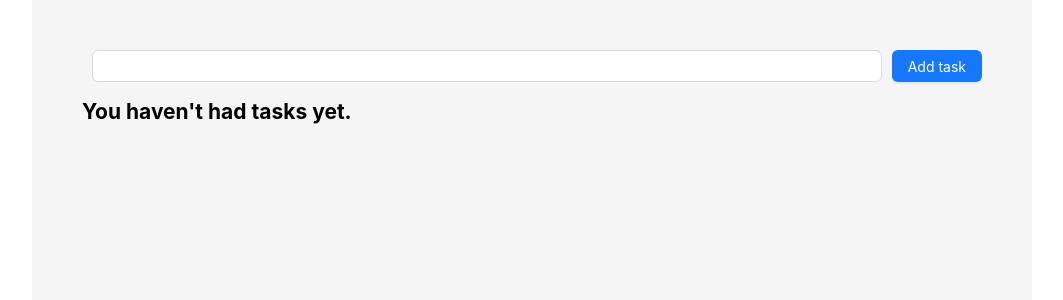
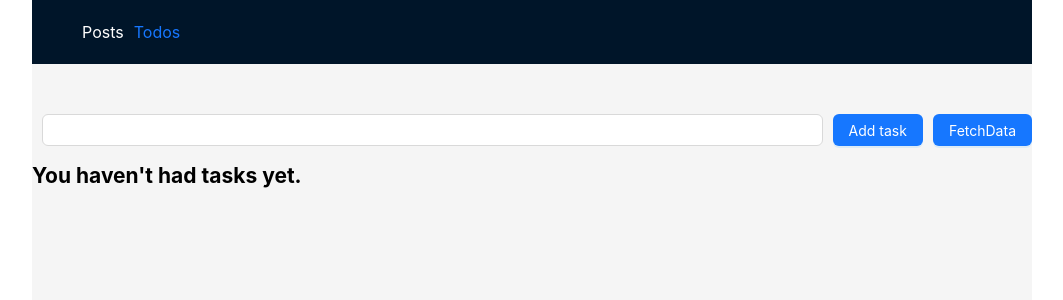
Before and after one commit to stasya2011/todos, a React (Create React App) app: page / in a window 1280 px wide. Shown: the top 300 px of the page, without its empty margins (108-1171 px from the left). Built offline with nearby package versions, Linux system fonts and the light colour scheme.

Commit message:
add action-creators

```diff
--- a/package.json
+++ b/package.json
@@ -17,6 +17,7 @@
     "react": "^18.2.0",
     "react-dom": "^18.2.0",
     "react-redux": "^8.1.3",
+    "react-router-dom": "^6.19.0",
     "react-scripts": "5.0.1",
     "sass": "^1.69.5",
     "typescript": "^4.9.5",
--- a/src/App.scss
+++ b/src/App.scss
@@ -3,5 +3,17 @@
     height: 100vh;
     border: 5px solid green($color: #000000);
     margin: 0 auto;
-    padding: 50px;
 }
+
+.header {
+    margin-bottom: 50px;
+
+    a {
+        font-size: 16px;
+        margin-right: 10px;
+
+        &:not(.active) {
+            color: white;
+        }
+    }
+}
--- a/src/App.tsx
+++ b/src/App.tsx
@@ -1,12 +1,50 @@
 import { useState } from "react";
+import { useDispatch, useSelector } from "react-redux";
+import {
+  Route,
+  Routes,
+  BrowserRouter as Router,
+  NavLink,
+} from "react-router-dom";
 import { v4 as uuidv4 } from "uuid";
-import { useDispatch, useSelector } from "react-redux";
 import { ITask } from "./STORE/reducers/types";
 import { Button, Input, Layout } from "antd";
 import ListTask from "./app/components/ListTasks/ListTask";
+import { CreateTaskAction } from "./STORE/action-creators";
 import "./App.scss";
+import { Header } from "antd/es/layout/layout";
 
 function App() {
+  return (
+    <Layout className={"wrapper"}>
+      <Router>
+        <Header className={"header"}>
+          <NavLink
+            to={"/posts"}
+            style={({ isActive }) => {
+              return {
+                fontWeight: isActive ? "bold" : "400",
+                color: isActive ? "blue" : "white",
+              };
+            }}
+          >
+            Posts
+          </NavLink>
+          <NavLink to={"/"}>Todos</NavLink>
+        </Header>
+        <Routes>
+          <Route path="/" element={<Todos />} />
+          <Route path="/posts" element={<h2>posts...</h2>} />
+          <Route path="*" element={<h2>Error...</h2>} />
+        </Routes>
+      </Router>
+    </Layout>
+  );
+}
+
+export default App;
+
+function Todos() {
   const [taskTitle, setTaskTitle] = useState<string>("");
   const tasks: ITask[] = useSelector((state: ITask[]): ITask[] => state);
   const dispatch = useDispatch();
@@ -17,10 +55,7 @@ function App() {
   };
   const addInfo = () => {
     if (taskTitle) {
-      dispatch({
-        type: "CREATE_TASK",
-        payload: { text: taskTitle, id: uuidv4() },
-      });
+      dispatch(CreateTaskAction({ text: taskTitle, id: uuidv4() }));
 
       setTaskTitle("");
     }
@@ -34,7 +69,7 @@ function App() {
         flexDirection: "column",
       }}
     >
-      <Layout className={"wrapper"}>
+      {/* <Layout className={"wrapper"}> */}
       <div style={{ display: "flex" }}>
         <Input
           value={taskTitle}
@@ -45,15 +80,20 @@ function App() {
         <Button onClick={addInfo} type="primary" style={{ marginLeft: 10 }}>
           Add task
         </Button>
+        <Button
+          onClick={() => console.log("+++")}
+          type="primary"
+          style={{ marginLeft: 10 }}
+        >
+          FetchData
+        </Button>
       </div>
       {tasks.length ? (
         <ListTask tasks={tasks} />
       ) : (
         <h2>You haven't had tasks yet.</h2>
       )}
-      </Layout>
+      {/* </Layout> */}
     </div>
   );
 }
-
-export default App;
--- /dev/null
+++ b/src/STORE/action-creators/index.ts
@@ -0,0 +1,31 @@
+import { Dispatch } from "react";
+import { Actions } from "../reducers/types";
+import { AnyAction } from "@reduxjs/toolkit";
+
+export const CreateTaskAction = (newTask: any) => {
+  return {
+    type: Actions.CREATE_TASK,
+    payload: newTask,
+  };
+};
+
+export const DeleteTaskAction =
+  (id: string) => async (dispatch: Dispatch<AnyAction>) => {
+    // const data = await fetch("https://jsonplaceholder.typicode.com/todos");
+    // const res = await data.json();
+    // console.log(res);
+    dispatch({
+      type: Actions.DELETE_TASK,
+      payload: id,
+    });
+  };
+
+export const ToggleCheckboxAction = (payload: {
+  id: string;
+  completed: boolean;
+}) => {
+  return {
+    type: Actions.TOGGLE_CHECKBOX,
+    payload,
+  };
+};
--- a/src/STORE/index.ts
+++ b/src/STORE/index.ts
@@ -1,4 +1,12 @@
-import { createStore } from "redux";
+import { createStore, compose, applyMiddleware } from "redux";
 import { rootReducer } from "./reducers";
+import ReduxThunk from "redux-thunk";
 
-export const store = createStore(rootReducer);
+export const store = createStore(
+  rootReducer,
+  compose(
+    applyMiddleware(ReduxThunk)
+    // window.__REDUX_DEVTOOLS_EXTENSION__ &&
+    //   window.__REDUX_DEVTOOLS_EXTENSION__())
+  )
+);
--- a/src/STORE/reducers/index.ts
+++ b/src/STORE/reducers/index.ts
@@ -38,6 +38,8 @@ export const rootReducer = (
         return updatedStateAfterToggling;
       }
       return state;
+    case "FETCH_DATA":
+      return state;
     default:
       return state;
   }
--- a/src/STORE/reducers/types.ts
+++ b/src/STORE/reducers/types.ts
@@ -7,16 +7,21 @@ export interface ITask {
 }
 
 export interface IAddTaskAction {
-  type: string;
+  type: Actions.CREATE_TASK;
   payload: IPayload;
 }
 
 export interface IDeleteTaskAction {
-  type: string;
+  type: Actions.DELETE_TASK;
   payload: string;
 }
 
-export type IAction = IAddTaskAction | IDeleteTaskAction;
+export interface IToggleCheckbox {
+  type: string;
+  payload: { id: string; completed: boolean };
+}
+
+export type IAction = IAddTaskAction | IDeleteTaskAction | IToggleCheckbox;
 
 export type IPayload = Exclude<ITask, "completed">;
 
--- a/src/app/components/ListItem.tsx
+++ b/src/app/components/ListItem.tsx
@@ -1,8 +1,13 @@
-import { Button, Checkbox } from "antd";
+import { useState } from "react";
+import { useDispatch } from "react-redux";
+import { Button, Checkbox, Card } from "antd";
 import { DeleteFilled } from "@ant-design/icons";
-import { useDispatch } from "react-redux";
-import { Card } from "antd";
-import { useState } from "react";
+import {
+  DeleteTaskAction,
+  ToggleCheckboxAction,
+} from "../../STORE/action-creators";
+import { ThunkDispatch } from "@reduxjs/toolkit";
+import { IAction, ITask } from "../../STORE/reducers/types";
 
 const ListItem = ({
   id,
@@ -14,13 +19,11 @@ const ListItem = ({
   completed: boolean;
 }) => {
   const [isCompleted, setIsCompleted] = useState(completed);
-  const dispatch = useDispatch();
+  const dispatch = useDispatch<ThunkDispatch<ITask[], undefined, IAction>>();
+
   const toggleCheckbox = (id: string) => {
     setIsCompleted(!isCompleted);
-    dispatch({
-      type: "TOGGLE_CHECKBOX",
-      payload: { id, completed: !isCompleted },
-    });
+    dispatch(ToggleCheckboxAction({ id, completed: !isCompleted }));
   };
 
   return (
@@ -43,7 +46,7 @@ const ListItem = ({
         </div>
 
         <Button
-          onClick={() => dispatch({ type: "DELETE_TASK", payload: id })}
+          onClick={() => dispatch(DeleteTaskAction(id))}
           type="primary"
           icon={<DeleteFilled />}
         />
```
Also changed, not shown: 1 other file (tests, documents, lock files or other folders). Lines whose indentation alone changed are shown as unchanged.
